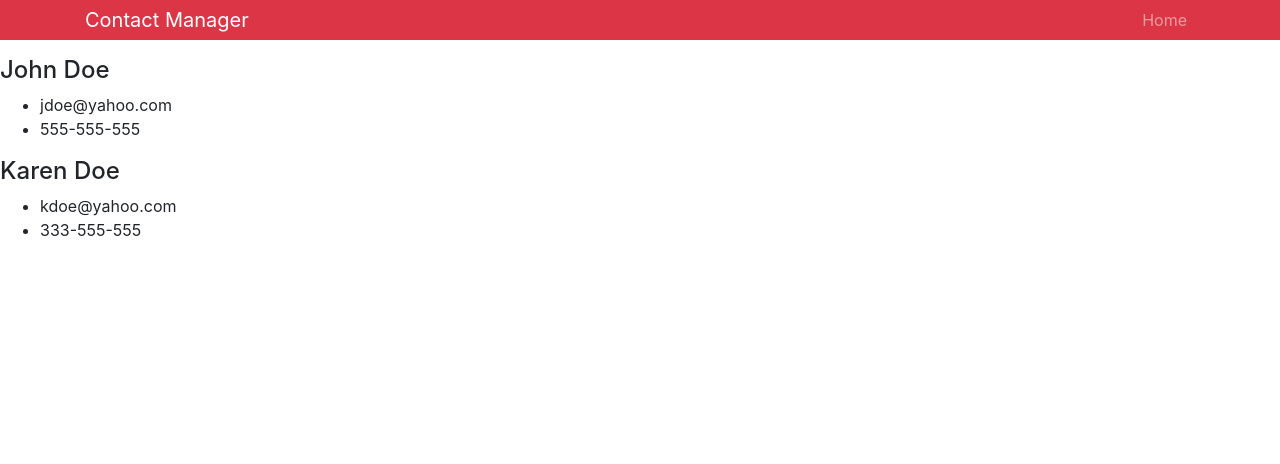
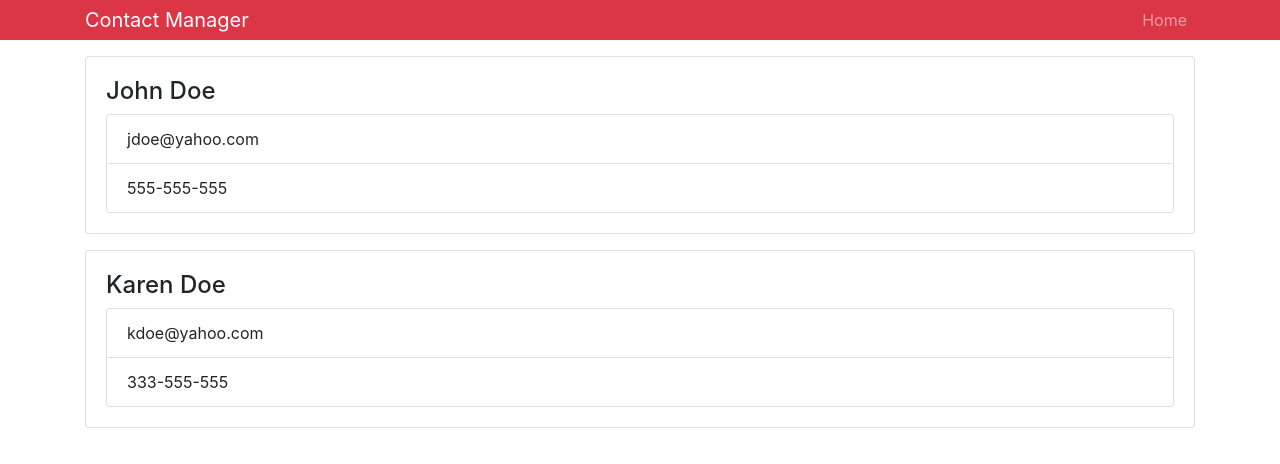
Before and after one commit to axixnix/react-contact-manager, a React (Create React App) app: page / in a window 1280 px wide. Shown: the top 464 px of the page. Built offline with nearby package versions, Linux system fonts and the light colour scheme.

Commit message:
now contacts display in bootstrap cards, made the ul a list group, wrapped everything below the header in a container div to make the cards more centered and not hit the edges of the screen

```diff
--- a/src/App.js
+++ b/src/App.js
@@ -9,8 +9,10 @@
     return (
       <div className='App'>
         <Header branding='Contact Manager' />
-        <Contact name='John Doe' email='jdoe@yahoo.com' phone='555-555-555' />
-        <Contact name='Karen Doe' email='kdoe@yahoo.com' phone='333-555-555' />
+        <div className='container'>
+          <Contact name='John Doe' email='jdoe@yahoo.com' phone='555-555-555' />
+          <Contact name='Karen Doe' email='kdoe@yahoo.com' phone='333-555-555' />
+        </div>
       </div>
     )
   }
--- a/src/components/Contact.js
+++ b/src/components/Contact.js
@@ -6,13 +6,13 @@
     const {name, email, phone} = this.props
 
     return (
-      <div>
+      <div className='card card-body mb-3'>
         <h4>{name}</h4>
-        <ul>
-          <li>
+        <ul className='list-group'>
+          <li className='list-group-item'>
             {email}
           </li>
-          <li>
+          <li className='list-group-item'>
             {phone}
           </li>
         </ul>
```
